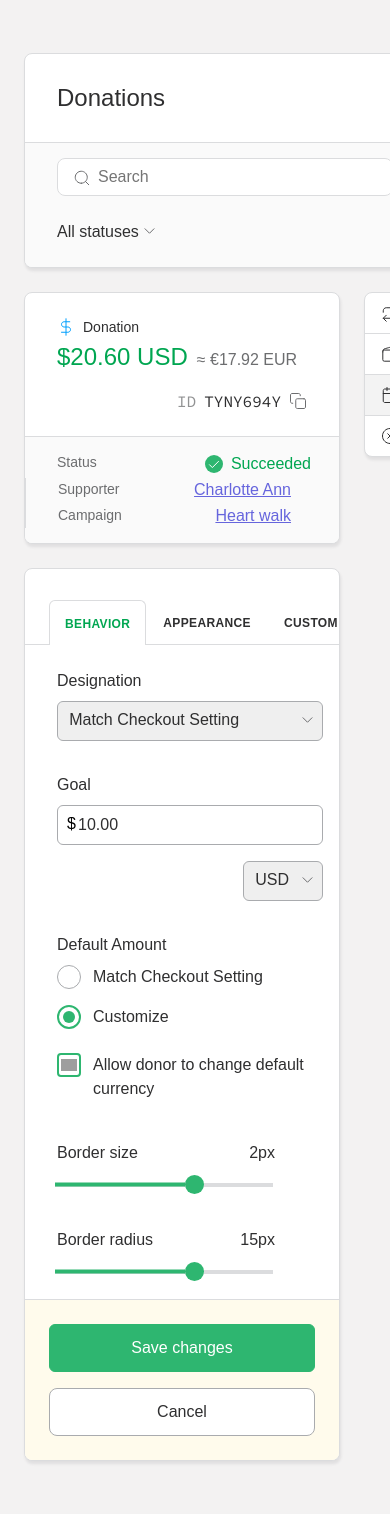
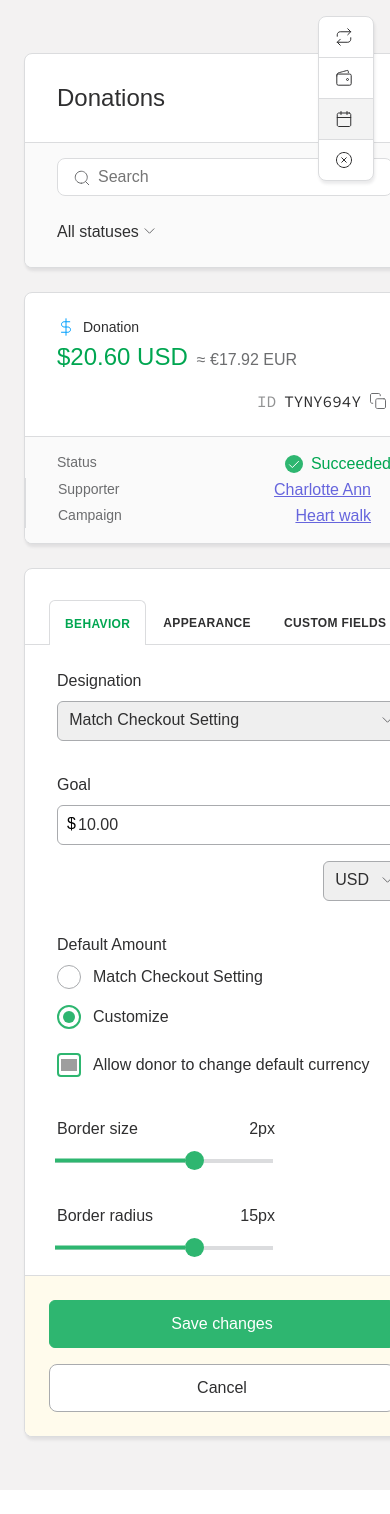
Before and after one commit to Kate9090/fundraiseup-test-task, a React (Create React App) app: page / in a window 390 px wide. Shown: the top 1514 px of the page. After the commit the page ends 1490 px from the top, so only its background shows below. Built offline with nearby package versions, Linux system fonts and the light colour scheme; grey boxes are pictures that could not be loaded; a web font is replaced by a local one.

Commit message:
changes tags

```diff
--- a/src/App.module.scss
+++ b/src/App.module.scss
@@ -58,13 +58,21 @@
   }
 
   @media only screen and (max-width: 748px) {
-
-    min-width: 444px;
-    overflow: scroll;
-    box-sizing: border-box;
-
     main {
       width: 100%;
     }
   }
+
+  @media only screen and (max-width: 445px) {
+    min-width: 444px;
+    overflow-x: scroll;
+    box-sizing: border-box;
+
+    &__Menu {
+      position: fixed;
+      top: 16px;
+      right: 16px;
+      z-index: 5;
+    }
+  }
 }
--- a/src/Behavior/Behavior.jsx
+++ b/src/Behavior/Behavior.jsx
@@ -29,7 +29,7 @@ const Behavior = () => {
 
   return (
     <form className={styles.Behavior__Form}>
-      <div className={styles.Behavior__InputGroup}>
+      <fieldset className={styles.Behavior__InputGroup}>
         <label className={styles.Behavior__Label}>Designation</label>
         <div className={styles.Behavior__SelectWrapper}>
           <select className={cx(styles.Behavior__Select, styles.Behavior__Wide)}>
@@ -39,8 +39,8 @@ const Behavior = () => {
             <Arrow />
           </span>
         </div>
-      </div>
-      <div className={styles.Behavior__InputGroup}>
+      </fieldset>
+      <fieldset className={styles.Behavior__InputGroup}>
         <label className={styles.Behavior__Label}>Goal</label>
         <div className={cx(styles.Behavior__Row, styles.Behavior__Goal)}>
           <div className={styles.Behavior__InputWrapper}>
@@ -59,9 +59,9 @@ const Behavior = () => {
             </span>
           </div>
         </div>
-      </div>
+      </fieldset>
 
-      <div className={styles.Behavior__InputGroup}>
+      <fieldset className={styles.Behavior__InputGroup}>
         <label className={styles.Behavior__Label}>Default Amount</label>
         <div className={styles.Behavior__Column}>
           <div className={cx(styles.Behavior__Row, styles.Behavior__WithBottom)}>
@@ -80,20 +80,20 @@ const Behavior = () => {
 
           <div className={styles.Behavior__Row}>
             <input type="checkbox" checked={checked} onChange={handleChangeCheck}
-              name="Allow" value="Allow" />
-            <label className={styles.Behavior__CheckboxLabel}>Allow donor to change default currency</label>
+              name="Allow" value="Allow" id="allow" />
+            <label className={styles.Behavior__CheckboxLabel} for="allow">Allow donor to change default currency</label>
           </div>
         </div>
-      </div>
-      <div className={styles.Behavior__InputGroup}>
+      </fieldset>
+      <fieldset className={styles.Behavior__InputGroup}>
         <label className={styles.Behavior__Label}>Border size</label>
         <div className={styles.Behavior__SliderWrapper}>
           <input type="range" id="volume1" name="volume"
                 min="-1" max="3.6" value={border} onChange={e => handleChangeBorder(e)} />
           <label for="volume1" className={styles.Behavior__RangeValue}>{border}px</label>
         </div>
-      </div>
-      <div className={styles.Behavior__InputGroup}>
+      </fieldset>
+      <fieldset className={styles.Behavior__InputGroup}>
         <label className={styles.Behavior__Label}>Border radius</label>
         <div className={styles.Behavior__SliderWrapper}>
           <input type="range" id="volume2" name="volume2"
@@ -101,7 +101,7 @@ const Behavior = () => {
                 className={styles.Behavior__InputRange} />
           <label for="volume2" className={styles.Behavior__RangeValue}>{radius}px</label>
         </div>
-      </div>
+      </fieldset>
     </form>
   )
 }
--- a/src/Donation/Donation.jsx
+++ b/src/Donation/Donation.jsx
@@ -27,10 +27,10 @@ const Donation = () => {
     <section className={styles.Donation}>
       <div className={styles.Donation__AmountWrapper}>
         <div className={styles.Donation__AmountBlock}>
-          <h5 className={styles.Donation__SubTitle}>
+          <h2 className={styles.Donation__SubTitle}>
             <span className={styles.Donation__Currency}><Dollar /></span>
             Donation
-          </h5>
+          </h2>
           <div className={styles.Donation__Amount}>
             $20.60 USD
             <span className={styles.Donation__AmountInOtherCurrecy}>≈ €17.92 EUR</span>
--- a/src/Header/Header.jsx
+++ b/src/Header/Header.jsx
@@ -10,7 +10,7 @@ const Arrow = () => (
 
 const Header = () => {
   return (
-    <div className={styles.Header}>
+    <header className={styles.Header}>
       <h1>Donations</h1>
       <div className={styles.Header__Search}>
         <div className={styles.Header__InputWrapper}>
@@ -33,7 +33,7 @@ const Header = () => {
           </span>
         </div>
       </div>
-    </div>
+    </header>
   )
 };
 
--- a/src/Menu/Menu.jsx
+++ b/src/Menu/Menu.jsx
@@ -40,23 +40,12 @@ const Cancel = () => (
 );
 
 const Menu = () => {
-  return (<>
-    {/* <svg className={styles.Sprite}>
-      <symbol id="repeat">
-        <svg width="18" height="18" viewBox="0 0 18 18" fill="none" xmlns="http://www.w3.org/2000/svg">
-          <path d="M12.75 0.75L15.75 3.75L12.75 6.75" stroke="#2F2F30" stroke-linecap="round" stroke-linejoin="round"/>
-          <path d="M2.25 8.25V6.75C2.25 5.95435 2.56607 5.19129 3.12868 4.62868C3.69129 4.06607 4.45435 3.75 5.25 3.75H15.75" stroke="#2F2F30" stroke-linecap="round" stroke-linejoin="round"/>
-          <path d="M5.25 17.25L2.25 14.25L5.25 11.25" stroke="#2F2F30" stroke-linecap="round" stroke-linejoin="round"/>
-          <path d="M15.75 9.75V11.25C15.75 12.0456 15.4339 12.8087 14.8713 13.3713C14.3087 13.9339 13.5456 14.25 12.75 14.25H2.25" stroke="#2F2F30" stroke-linecap="round" stroke-linejoin="round"/>
-        </svg>
-      </symbol>
-    </svg> */}
-
+  return (
+    <nav>
       <ul className={styles.Menu}>
         <li className={styles.Menu__ItemWrapper}>
           <button className={styles.Menu__Item}>
             <span className={styles.Menu__Icon}>
-            {/* <svg><use href={"repeat"}></use></svg> */}
               <Amount />
             </span>
             <p className={styles.Menu__Text}>Change amount</p>
@@ -87,7 +76,7 @@ const Menu = () => {
           </button>
         </li>
       </ul>
-    </>
+    </nav>
   )
 };
 
--- a/src/Menu/Menu.module.scss
+++ b/src/Menu/Menu.module.scss
@@ -72,7 +72,7 @@
       background-color: rgba(114, 112, 112);
       color: #fff;
       transition: 0.2s;
-      z-index: 4;
+      z-index: 999;
     }
 
     &__ItemWrapper:hover &__Text {
--- a/src/Settings/Settings.module.scss
+++ b/src/Settings/Settings.module.scss
@@ -1,7 +1,7 @@
 .Settings {
 	display: flex;
 	flex-direction: column;
-	min-height: 598px;
+
 	background: #FFFFFF;
 	border: 1px solid #DBDCDE;
 
@@ -147,4 +147,8 @@
 .Section {
 	margin: auto;
 	padding: 24px;
+	display: flex;
+	align-items: center;
+
+	min-height: 380px;
 }
--- a/src/index.css
+++ b/src/index.css
@@ -26,6 +26,12 @@ select, input, button, label {
 
 select, a, button {
 	cursor: pointer;
+}
+
+fieldset {
+	margin: 0;
+	padding: 0;
+	border: 0;
 }
 
 ul {
```
Lines whose indentation alone changed are shown as unchanged.
